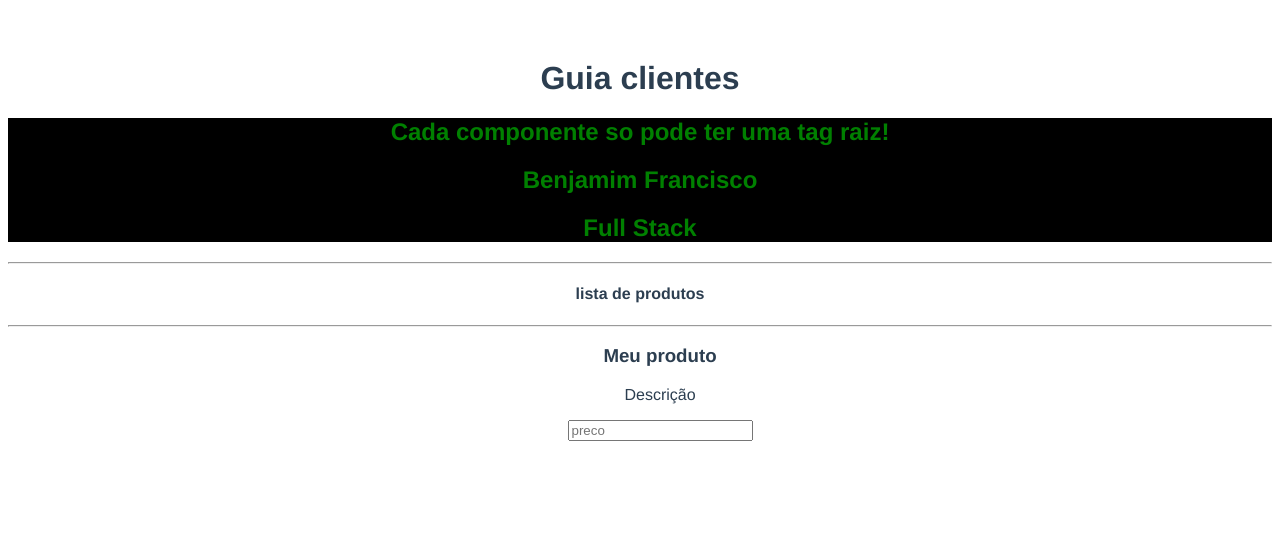
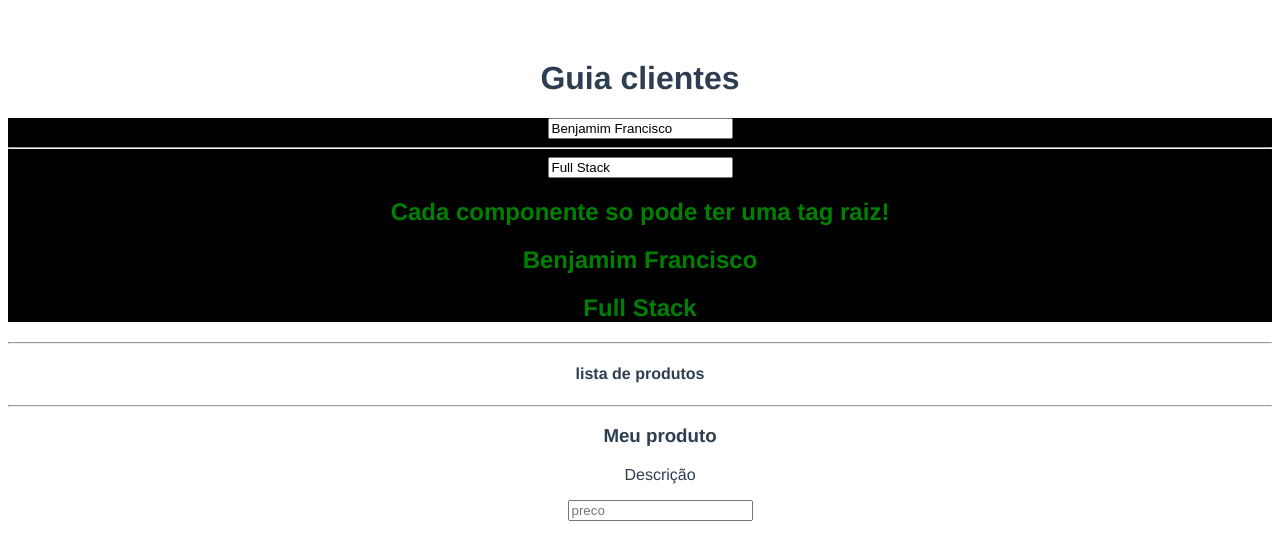
Before and after one commit to ChernoBen/projeto_vue, a Vue app: page / in a window 1280 px wide. Shown: the top 560 px of the page. Built offline with nearby package versions, Linux system fonts and the light colour scheme.

Commit message:
data biding one

```diff
--- a/src/components/Cliente.vue
+++ b/src/components/Cliente.vue
@@ -1,5 +1,8 @@
 <template>
   <div id="cliente">
+    <input type="text" :value="nome">
+    <hr>
+    <input type="text" :value="descricao">
     <h2>Cada componente so pode ter uma tag raiz!</h2>
     <h2>{{ nome }}</h2>
     <h2>{{ descricao }}</h2>
```
